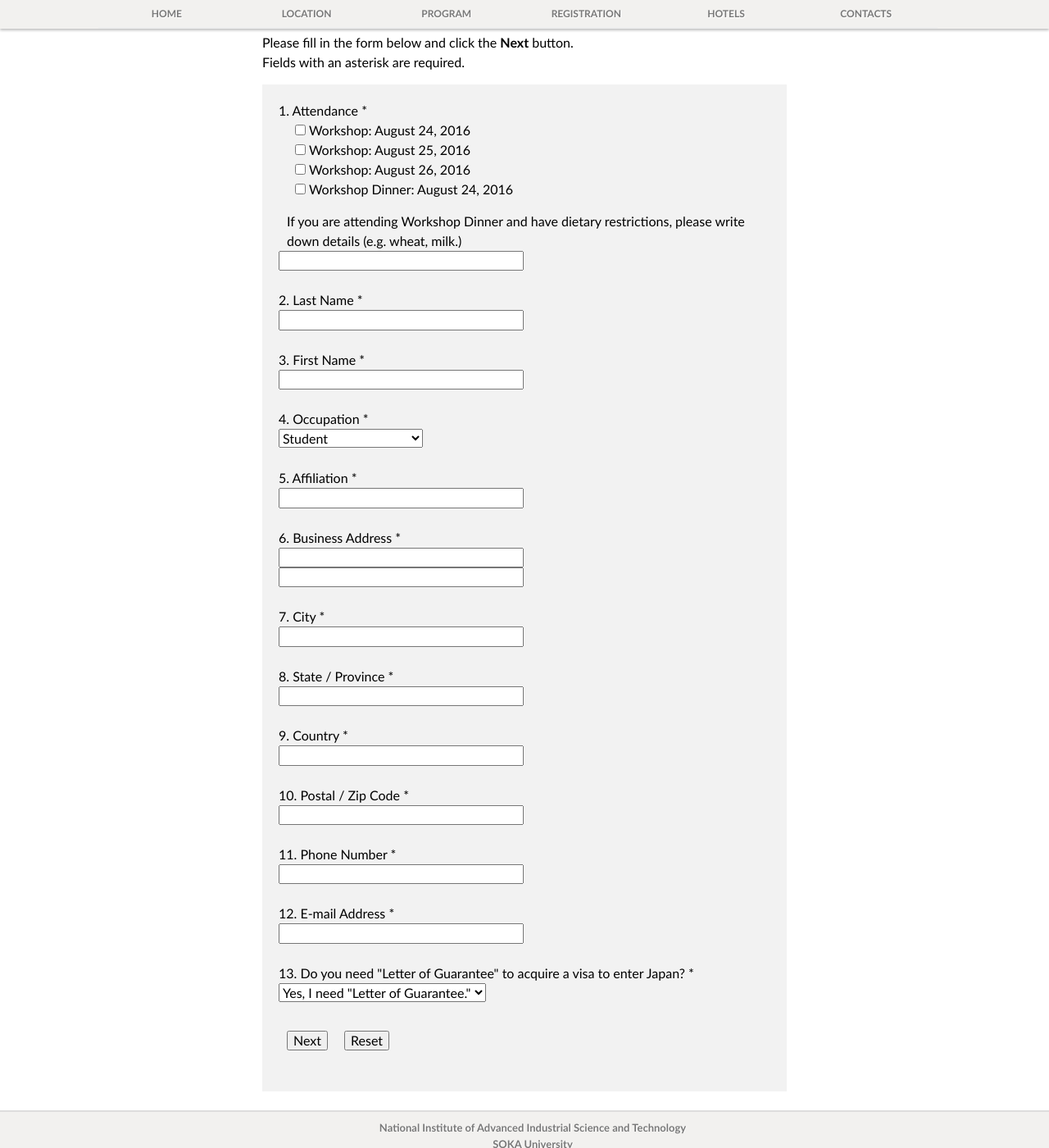
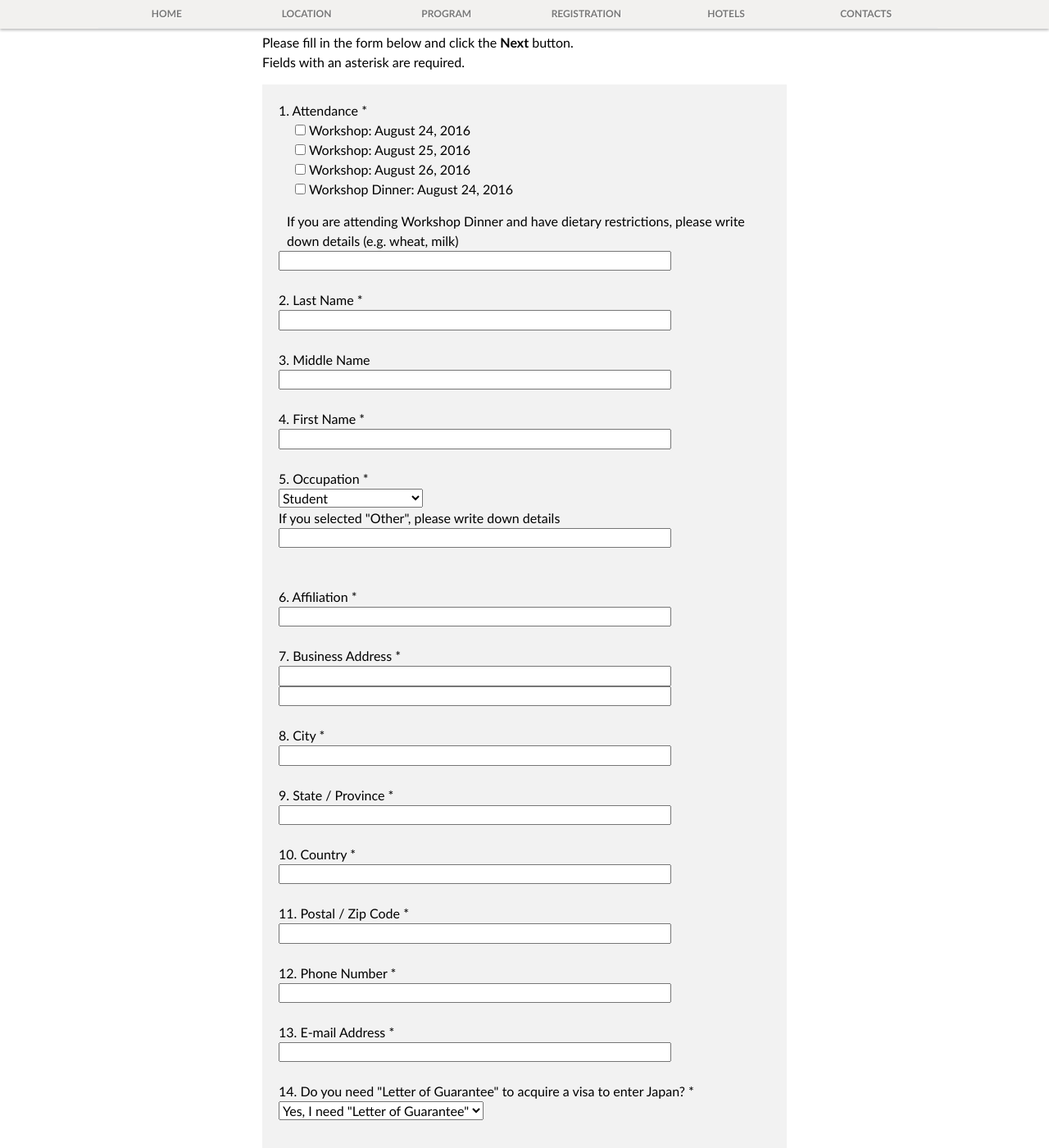
Before and after one commit to yamazakiM/test_warren2016, a Jekyll site: the page built from registration/register.html, in a window 1280 px wide and 1400 px high, scrolled down 235 px. Shown: the whole window at 82% size. Built offline with Jekyll 4.4.1, drawn with Linux system fonts in a browser that asks for light colours; nearby versions of some CDN libraries; library files that are not in the unit come from our copies.

Commit message:
Update register.html

```diff
--- a/registration/register.html
+++ b/registration/register.html
@@ -65,11 +65,11 @@ layout: default
 				</div>
 				<div class="dietaryRestrictions_title">
 					<label for="dietaryRestrictions">
-						If you are attending Workshop Dinner and have dietary restrictions, please write down details (e.g. wheat, milk.)
+						If you are attending Workshop Dinner and have dietary restrictions, please write down details (e.g. wheat, milk)
 					</label>
 				</div>
 				<div class="col-sm-3 col-xs-12 clearfix">
-					<input id="dietaryRestrictions" class="input form-control col-sm-8 col-xs-12" type="text" value="" name="dietaryRestrictions"　required="required" size="30">
+					<input id="dietaryRestrictions" class="input form-control col-sm-8 col-xs-12" type="text" value="" name="dietaryRestrictions"　required="required" size="50">
 				</div>
 			</div>
 			<br>
@@ -81,7 +81,7 @@ layout: default
 					</label>
 				</div>
 				<div class="col-sm-9 col-xs-12 clearfix">
-					<input id="last_name" class="input form-control col-sm-8 col-xs-12" type="text" value="" name="last_name"　required="required" size="30">
+					<input id="last_name" class="input form-control col-sm-8 col-xs-12" type="text" value="" name="last_name"　required="required" size="50">
 				</div>
 			</div>
 			<br>
@@ -89,11 +89,23 @@ layout: default
 			<div class="row input-first_name input-user-field">
 				<div class="col-sm-3 col-xs-12 clearfix">
 					<label for="first_name">
-						3. First Name <span class="asterisk">*</span>
+						3. Middle Name
 					</label>
 				</div>
 				<div class="col-sm-9 col-xs-12 clearfix">
-					<input id="first_name" class="input form-control col-sm-8 col-xs-12" type="text" value="" name="first_name"　required="required" size="30">
+					<input id="first_name" class="input form-control col-sm-8 col-xs-12" type="text" value="" name="first_name"　required="required" size="50">
+				</div>
+			</div>
+			<br>
+
+			<div class="row input-first_name input-user-field">
+				<div class="col-sm-3 col-xs-12 clearfix">
+					<label for="first_name">
+						4. First Name <span class="asterisk">*</span>
+					</label>
+				</div>
+				<div class="col-sm-9 col-xs-12 clearfix">
+					<input id="first_name" class="input form-control col-sm-8 col-xs-12" type="text" value="" name="first_name"　required="required" size="50">
 				</div>
 			</div>
 			<br>
@@ -101,7 +113,7 @@ layout: default
 			<div class="row input-occupation input-user-field">
 				<div class="col-sm-9 col-xs-12">
 					<label for="occupation">
-						4. Occupation <span class="asterisk">*</span>
+						5. Occupation <span class="asterisk">*</span>
 					</label>
 				</div>
 				<div class="col-sm-9 col-xs-12">
@@ -115,19 +127,32 @@ layout: default
 						<option>
 							Corporate Reseracher
 						</option>
+						<option>
+							Other
+						</option>
 					</select>
 				</div>
+				<div class="occupation_detail">
+					<label for="occupation_detail">
+						If you selected "Other", please write down details
+					</label>
+				</div>
+				<div class="col-sm-3 col-xs-12 clearfix">
+					<input id="occupation_detail" class="input form-control col-sm-8 col-xs-12" type="text" value="" name="occupation_detail" size="50">
+				</div>
+			</div>
+			<br>
 			</div>
 			<br>
 
 			<div class="row input-last name input-user-field">
 				<div class="col-sm-3 col-xs-12 clearfix">
 					<label for="affiliation">
-						5. Affiliation <span class="asterisk">*</span>
+						6. Affiliation <span class="asterisk">*</span>
 					</label>
 				</div>
 				<div class="col-sm-9 col-xs-12 clearfix">
-					<input id="affiliation" class="input form-control col-sm-8 col-xs-12" type="text" value="" name="affiliation"　required="required" size="30">
+					<input id="affiliation" class="input form-control col-sm-8 col-xs-12" type="text" value="" name="affiliation"　required="required" size="50">
 				</div>
 			</div>
 			<br>
@@ -135,12 +160,12 @@ layout: default
 			<div class="row input-last name input-user-field">
 				<div class="col-sm-3 col-xs-12 clearfix">
 					<label for="business_address">
-						6. Business Address <span class="asterisk">*</span>
+						7. Business Address <span class="asterisk">*</span>
 					</label>
 				</div>
 				<div class="col-sm-9 col-xs-12 clearfix">
-					<input id="business_address" class="input form-control col-sm-8 col-xs-12" type="text" value="" name="business_address" required="required" size="30"><br>
-					<input id="business_address" class="input form-control col-sm-8 col-xs-12" type="text" value="" name="business_address" size="30">
+					<input id="business_address" class="input form-control col-sm-8 col-xs-12" type="text" value="" name="business_address" required="required" size="50"><br>
+					<input id="business_address" class="input form-control col-sm-8 col-xs-12" type="text" value="" name="business_address" size="50">
 				</div>
 			</div>
 			<br>
@@ -148,11 +173,11 @@ layout: default
 			<div class="row input-last name input-user-field">
 				<div class="col-sm-3 col-xs-12 clearfix">
 					<label for="business_address_city">
-						7. City <span class="asterisk">*</span>
+						8. City <span class="asterisk">*</span>
 					</label>
 				</div>
 				<div class="col-sm-9 col-xs-12 clearfix">
-					<input id="business_address_city" class="input form-control col-sm-8 col-xs-12" type="text" value="" name="business_address_city" required="required" size="30">
+					<input id="business_address_city" class="input form-control col-sm-8 col-xs-12" type="text" value="" name="business_address_city" required="required" size="50">
 				</div>
 			</div>
 			<br>
@@ -160,11 +185,11 @@ layout: default
 			<div class="row input-last name input-user-field">
 				<div class="col-sm-3 col-xs-12 clearfix">
 					<label for="business_address_state">
-						8. State / Province <span class="asterisk">*</span>
+						9. State / Province <span class="asterisk">*</span>
 					</label>
 				</div>
 				<div class="col-sm-9 col-xs-12 clearfix">
-					<input id="business_address_state" class="input form-control col-sm-8 col-xs-12" type="text" value="" name="business_address_state" required="required" size="30">
+					<input id="business_address_state" class="input form-control col-sm-8 col-xs-12" type="text" value="" name="business_address_state" required="required" size="50">
 				</div>
 			</div>
 			<br>
@@ -172,11 +197,11 @@ layout: default
 			<div class="row input-last name input-user-field">
 				<div class="col-sm-3 col-xs-12 clearfix">
 					<label for="business_address_country">
-						9. Country <span class="asterisk">*</span>
+						10. Country <span class="asterisk">*</span>
 					</label>
 				</div>
 				<div class="col-sm-9 col-xs-12 clearfix">
-					<input id="business_address_country" class="input form-control col-sm-8 col-xs-12" type="text" value="" name="business_address_country" required="required" size="30">
+					<input id="business_address_country" class="input form-control col-sm-8 col-xs-12" type="text" value="" name="business_address_country" required="required" size="50">
 				</div>
 			</div>
 			<br>
@@ -185,11 +210,11 @@ layout: default
 			<div class="row input-last name input-user-field">
 				<div class="col-sm-3 col-xs-12 clearfix">
 					<label for="business_address_postal">
-						10. Postal / Zip Code <span class="asterisk">*</span>
+						11. Postal / Zip Code <span class="asterisk">*</span>
 					</label>
 				</div>
 				<div class="col-sm-9 col-xs-12 clearfix">
-					<input id="business_address_postal" class="input form-control col-sm-8 col-xs-12" type="text" value="" name="business_address_postal" size="30">
+					<input id="business_address_postal" class="input form-control col-sm-8 col-xs-12" type="text" value="" name="business_address_postal" size="50">
 				</div>
 			</div>
 			<br>
@@ -198,11 +223,11 @@ layout: default
 			<div class="row input-last name input-user-field">
 				<div class="col-sm-3 col-xs-12 clearfix">
 					<label for="phone_number">
-						11. Phone Number <span class="asterisk">*</span>
+						12. Phone Number <span class="asterisk">*</span>
 					</label>
 				</div>
 				<div class="col-sm-9 col-xs-12 clearfix">
-					<input id="phone_number" class="input form-control col-sm-8 col-xs-12" type="text" value="" name="phone_number" required="required" size="30">
+					<input id="phone_number" class="input form-control col-sm-8 col-xs-12" type="text" value="" name="phone_number" required="required" size="50">
 				</div>
 			</div>
 			<br>
@@ -211,11 +236,11 @@ layout: default
 			<div class="row input-last name input-user-field">
 				<div class="col-sm-3 col-xs-12 clearfix">
 					<label for="email_address">
-						12. E-mail Address <span class="asterisk">*</span>
+						13. E-mail Address <span class="asterisk">*</span>
 					</label>
 				</div>
 				<div class="col-sm-9 col-xs-12 clearfix">
-					<input id="email_address" class="input form-control col-sm-8 col-xs-12" type="text" value="" name="email_address" required="required" size="30">
+					<input id="email_address" class="input form-control col-sm-8 col-xs-12" type="text" value="" name="email_address" required="required" size="50">
 				</div>
 			</div>
 			<br>
@@ -223,16 +248,16 @@ layout: default
 			<div class="row input-occupation input-user-field">
 				<div class="col-sm-9 col-xs-12">
 					<label for="visa">
-						13. Do you need "Letter of Guarantee" to acquire a visa to enter Japan? <span class="asterisk">*</span>
+						14. Do you need "Letter of Guarantee" to acquire a visa to enter Japan? <span class="asterisk">*</span>
 					</label>
 				</div>
 				<div class="col-sm-9 col-xs-12">
 					<select id="occupation" class="occupation-select form-control col-sm-8 col-xs-12" name="occupation"required="required">
 						<option>
-							Yes, I need "Letter of Guarantee."
+							Yes, I need "Letter of Guarantee"
 						</option>
 						<option>
-							No, I don't need visa.
+							No, I don't need visa
 						</option>
 					</select>
 				</div>
```
